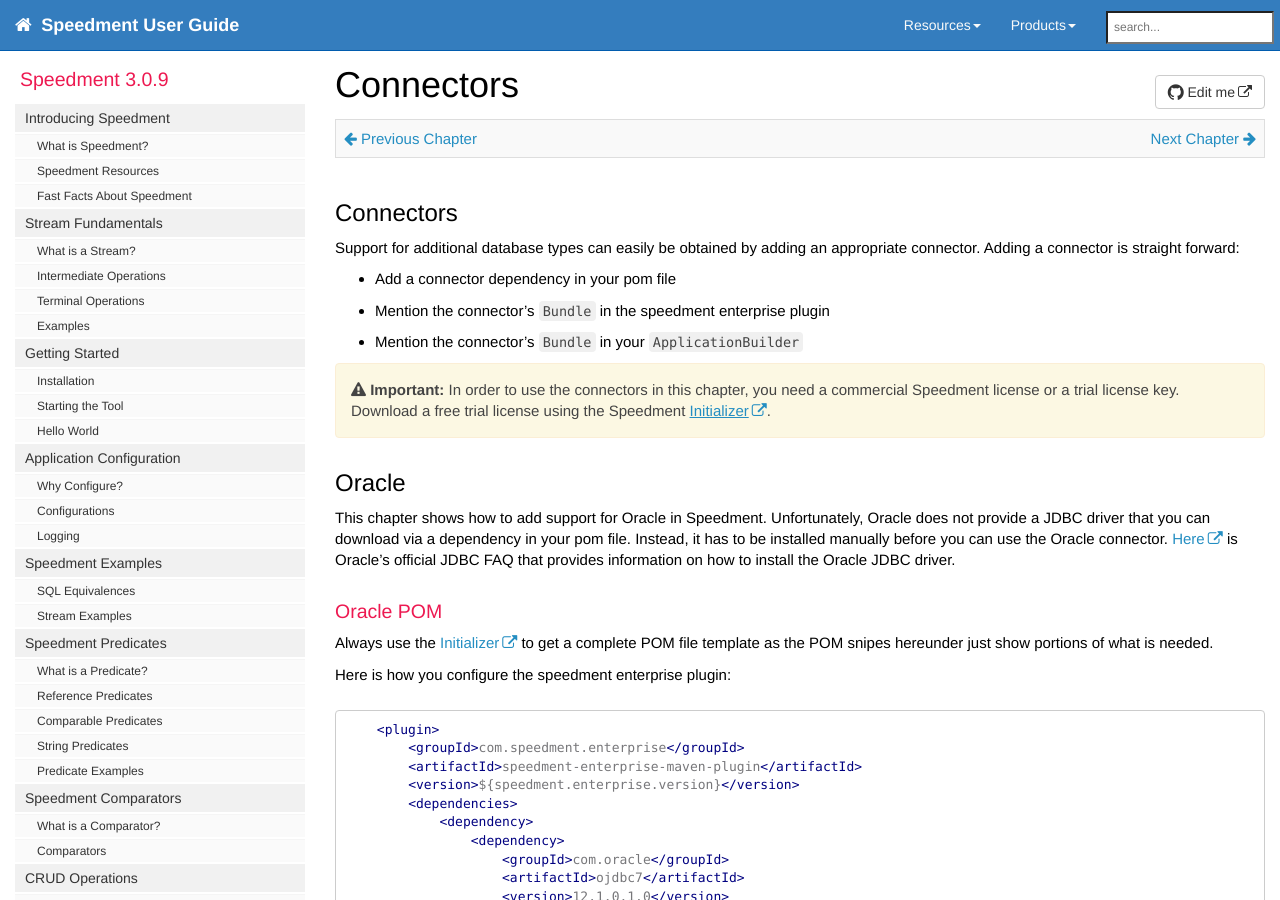
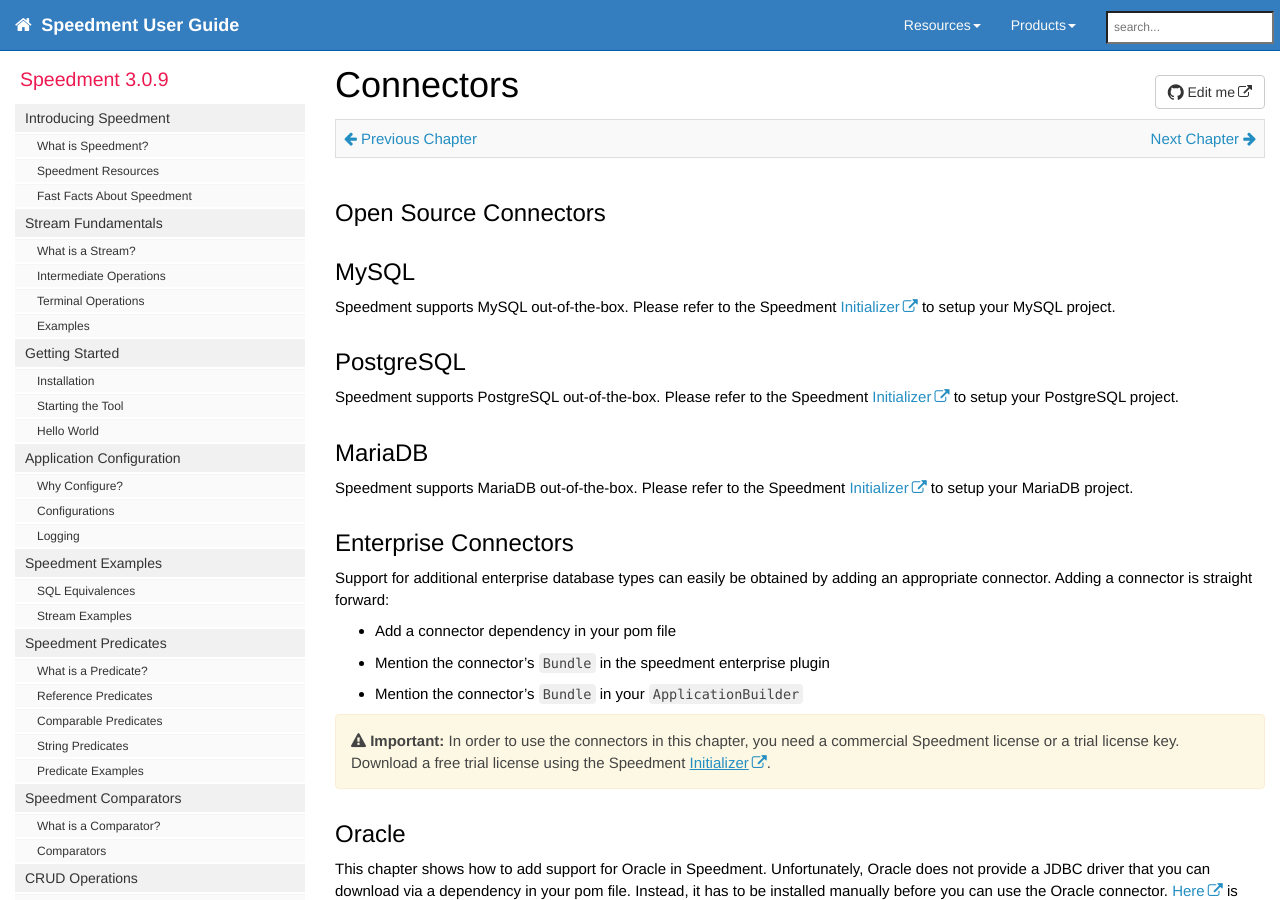
Before and after one commit to speedment/speedment-doc, a Jekyll site: the page built from pages/connectors.md, in a window 1280 px wide and 900 px high. Built offline with Jekyll 4.4.1, drawn with Linux system fonts in a browser that asks for light colours; nearby versions of some CDN libraries; comment, search, counter and statistics services are not loaded; some of the changed text lies outside the part shown.

Commit message:
Connectors: Add OSS connectors

```diff
--- a/pages/connectors.md
+++ b/pages/connectors.md
@@ -11,8 +11,20 @@
 
 {% include prev_next.html %}
 
-## Connectors
-Support for additional database types can easily be obtained by adding an appropriate connector. Adding a connector is straight forward:
+## Open Source Connectors
+
+## MySQL
+Speedment supports MySQL out-of-the-box. Please refer to the Speedment [Initializer](https://www.speedment.com/initializer/) to setup your MySQL project.
+
+## PostgreSQL
+Speedment supports PostgreSQL out-of-the-box. Please refer to the Speedment [Initializer](https://www.speedment.com/initializer/) to setup your PostgreSQL project.
+
+## MariaDB
+Speedment supports MariaDB out-of-the-box. Please refer to the Speedment [Initializer](https://www.speedment.com/initializer/) to setup your MariaDB project.
+
+
+## Enterprise Connectors
+Support for additional enterprise database types can easily be obtained by adding an appropriate connector. Adding a connector is straight forward:
 
 * Add a connector dependency in your pom file
 * Mention the connector's `Bundle` in the speedment enterprise plugin
```
Also changed, not shown: _data/sidebars/mydoc_sidebar.yml (+15 -0 lines).
